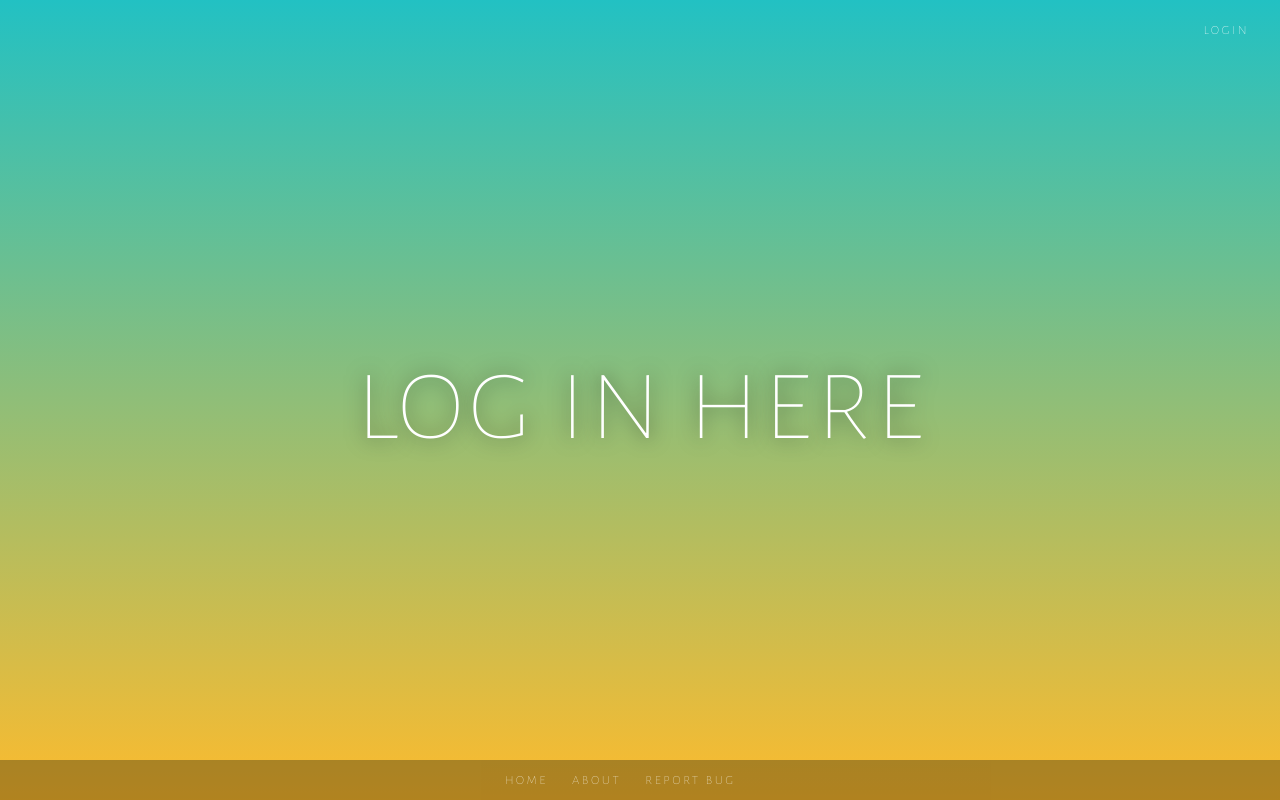
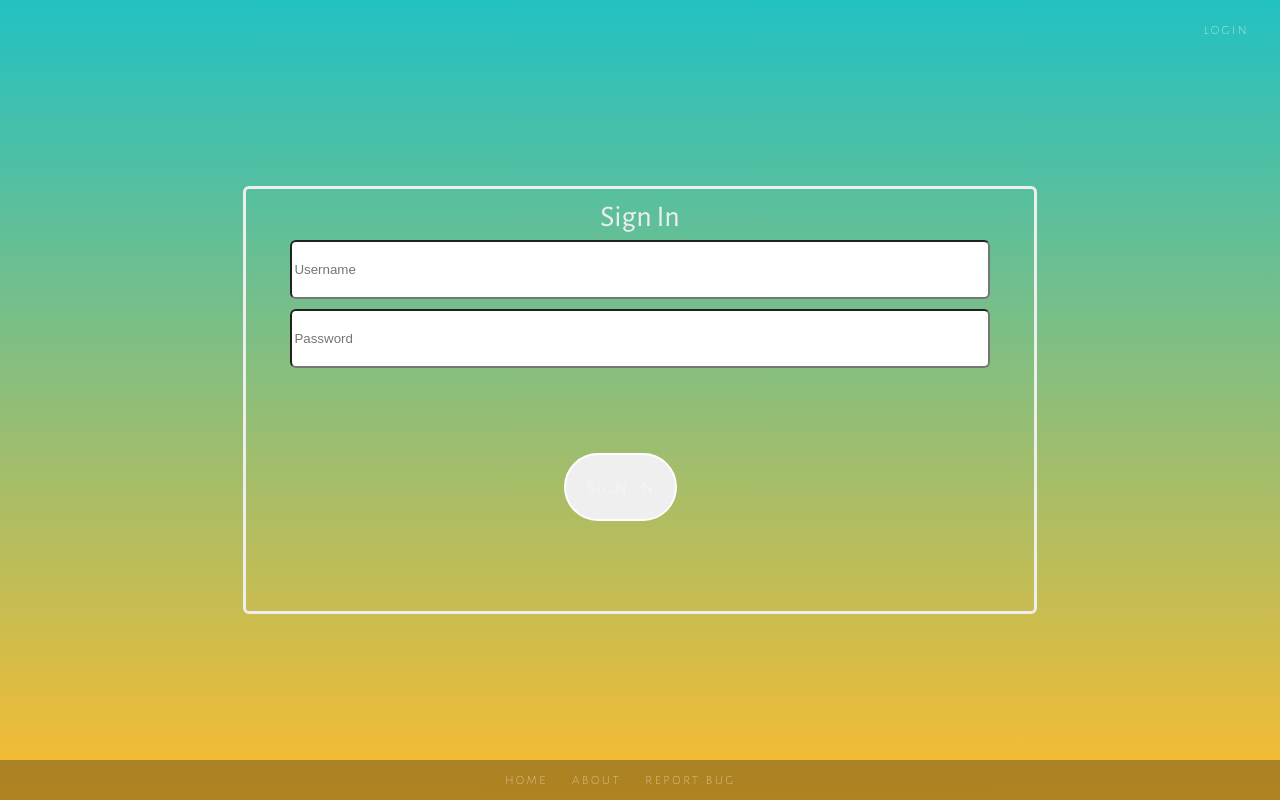
Before and after one commit to ursa-majors/co-ment, a React app in the folder client/: page /login in a window 1280 px wide. Built offline with nearby package versions, Linux system fonts and the light colour scheme.

Commit message:
created login component and state

```diff
--- a/client/src/containers/Login.jsx
+++ b/client/src/containers/Login.jsx
@@ -1,11 +1,96 @@
 import React from 'react';
-
+import { connect } from 'react-redux';
+import { bindActionCreators } from 'redux';
+import { Link } from 'react-router-dom';
+import axios from 'axios';
+import * as Actions from '../store/actions';
 // Placeholder component for login //
 
-const Login = () => (
-  <div className="container">
-    <h2 className="title">Log in here</h2>
-  </div>
-);
+class Login extends React.Component {
 
-export default Login;
+  /* Function handleRegister - Perform basic validation:
+  * - username is at least 1 char
+  * - password is at least 1 char
+  * - password confirmation matches
+  * If valid, call the register route; store token in redux, clear password from state
+  * , return to Home
+  */
+  handleLogin() {
+    // clear previous errors
+    this.props.actions.setLoginError('');
+    const username = this.props.login.loginUsername;
+    const password = this.props.login.loginPassword;
+
+    if (username && password) {
+      axios.post('https://co-ment.glitch.me/api/login', { username, password })
+        .then((result) => {
+          console.log(result);
+          // TODO: Handle errors such as duplicate user
+          this.props.actions.login(result.data.token);
+          this.props.actions.clearLoginPwd();
+          this.props.history.push('/');
+        })
+        .catch((error) => {
+          console.log('error!:', error);
+          this.props.actions.setLoginError(error.response.data.message);
+        });
+    } else if (!username) {
+      this.props.actions.setLoginError('Username cannot be blank');
+    } else if (!password) {
+      this.props.actions.setLoginError('Passwords cannot be blank');
+    }
+  }
+
+  /*
+  * Function: handleInput - On Change to the inputs, send updated value to redux store
+  * @param {object} event - the change event triggered by the input.  All form inputs will
+  *   use this handler; trigger the proper action based on the input ID
+  */
+  handleInput(event) {
+    switch (event.target.id) {
+      case 'username':
+        this.props.actions.setLoginUser(event.target.value);
+        break;
+      case 'password':
+        this.props.actions.setLoginPwd(event.target.value);
+        break;
+      default:
+        break;
+    }
+  }
+
+  render() {
+    return (
+      <div className="container form">
+        <div className="form-body">
+          <div className="form-header">Sign In</div>
+          <div className="form-input-group">
+            <input className="form-input" type="text" placeholder="Username" id="username" onChange={event => this.handleInput(event)} />
+          </div>
+          <div className="form-input-group">
+            <input className="form-input" type="password" placeholder="Password" id="password" onChange={event => this.handleInput(event)} />
+          </div>
+          <div className="form-input-group">
+            <div className="form-error">{this.props.login.errorMsg}</div>
+          </div>
+          <div className="form-input-group">
+            <span className="splash__button-wrap">
+              <button className="splash__button pointer" id="btn-login" onClick={() => this.handleLogin()}>Sign In</button>
+            </span>
+          </div>
+        </div>
+      </div>
+    );
+  }
+}
+
+const mapStateToProps = state => ({
+  appState: state.appState,
+  login: state.login,
+});
+
+const mapDispatchToProps = dispatch => ({
+  actions: bindActionCreators(Actions, dispatch),
+});
+
+export default connect(mapStateToProps, mapDispatchToProps)(Login);
--- a/client/src/containers/Registration.jsx
+++ b/client/src/containers/Registration.jsx
@@ -24,14 +24,14 @@ class Registration extends React.Component {
     if (username && (password === confPwd)) {
       axios.post('https://co-ment.glitch.me/api/register', { username, password })
         .then((result) => {
-          console.log(result)
+          console.log(result);
           // TODO: Handle errors such as duplicate user
           this.props.actions.login(result.data.token);
           this.props.actions.clearPwd();
           this.props.history.push('/');
         })
         .catch((error) => {
-          console.log('error!:', error)
+          console.log('error!:', error);
           this.props.actions.setRegError(error.response.data.message);
         });
     } else if (!username) {
@@ -39,7 +39,7 @@ class Registration extends React.Component {
     } else if (password !== confPwd) {
       this.props.actions.setRegError('Passwords do not match');
     } else {
-      this.props.actions.setRegError('Please complete the form')
+      this.props.actions.setRegError('Please complete the form');
     }
   }
 
--- a/client/src/store/actions/index.js
+++ b/client/src/store/actions/index.js
@@ -4,6 +4,11 @@ export const SET_REG_PWD = 'SET_REG_PWD';
 export const SET_REG_CONF_PWD = 'SET_REG_CONF_PWD';
 export const CLEAR_PWD = 'CLEAR_PWD';
 export const SET_REG_ERROR = 'SET_REG_ERROR';
+export const LOGOUT = 'LOGOUT';
+export const SET_LOGIN_USER = 'SET_LOGIN_USER';
+export const SET_LOGIN_PWD = 'SET_LOGIN_PWD';
+export const SET_LOGIN_ERROR = 'SET_LOGIN_ERROR';
+export const CLEAR_LOGIN_PWD = 'CLEAR_LOGIN_PWD';
 
 export function login(token) {
   return ({
@@ -45,3 +50,36 @@ export function setRegError(msg) {
     payload: msg,
   });
 }
+
+export function logout() {
+  return ({
+    type: LOGOUT,
+  });
+}
+
+export function setLoginUser(user) {
+  return ({
+    type: SET_LOGIN_USER,
+    payload: user,
+  });
+}
+
+export function setLoginPwd(pw) {
+  return ({
+    type: SET_LOGIN_PWD,
+    payload: pw,
+  });
+}
+
+export function setLoginError(msg) {
+  return ({
+    type: SET_LOGIN_ERROR,
+    payload: msg,
+  });
+}
+
+export function clearLoginPwd() {
+  return ({
+    type: CLEAR_LOGIN_PWD,
+  });
+}
--- a/client/src/store/reducers/appState.js
+++ b/client/src/store/reducers/appState.js
@@ -1,4 +1,4 @@
-import { LOGIN } from '../actions';
+import { LOGIN, LOGOUT } from '../actions';
 
 const INITIAL_STATE = {
   loggedIn: false,
@@ -12,6 +12,9 @@ function appState(state = INITIAL_STATE, action) {
       window.localStorage.setItem('authToken', JSON.stringify(action.payload));
       return Object.assign({}, state, { loggedIn: true, authToken: action.payload });
 
+    case LOGOUT:
+      window.localStorage.removeItem('authToken');
+      return Object.assign({}, state, { loggedIn: false, authToken: {} });
     default:
       return state;
   }
--- a/client/src/store/reducers/index.js
+++ b/client/src/store/reducers/index.js
@@ -1,9 +1,10 @@
 import { combineReducers } from 'redux';
 import appState from '../reducers/appState';
 import register from '../reducers/register';
+import login from '../reducers/login';
 
 const rootReducer = combineReducers({
-  appState, register,
+  appState, register, login
 });
 
 export default rootReducer;
--- /dev/null
+++ b/client/src/store/reducers/login.js
@@ -0,0 +1,28 @@
+import { SET_LOGIN_USER, SET_LOGIN_PWD, CLEAR_LOGIN_PWD, SET_LOGIN_ERROR } from '../actions';
+
+const INITIAL_STATE = {
+  loginUsername: '',
+  loginPassword: '',
+  errorMsg: '',
+};
+
+function login(state = INITIAL_STATE, action) {
+  switch (action.type) {
+    case SET_LOGIN_USER:
+      return Object.assign({}, state, { loginUsername: action.payload });
+
+    case SET_LOGIN_PWD:
+      return Object.assign({}, state, { loginPassword: action.payload });
+
+    case CLEAR_LOGIN_PWD:
+      return Object.assign({}, state, { loginPassword: '' });
+
+    case SET_LOGIN_ERROR:
+      return Object.assign({}, state, { errorMsg: action.payload });
+
+    default:
+      return state;
+  }
+}
+
+export default login;
```
